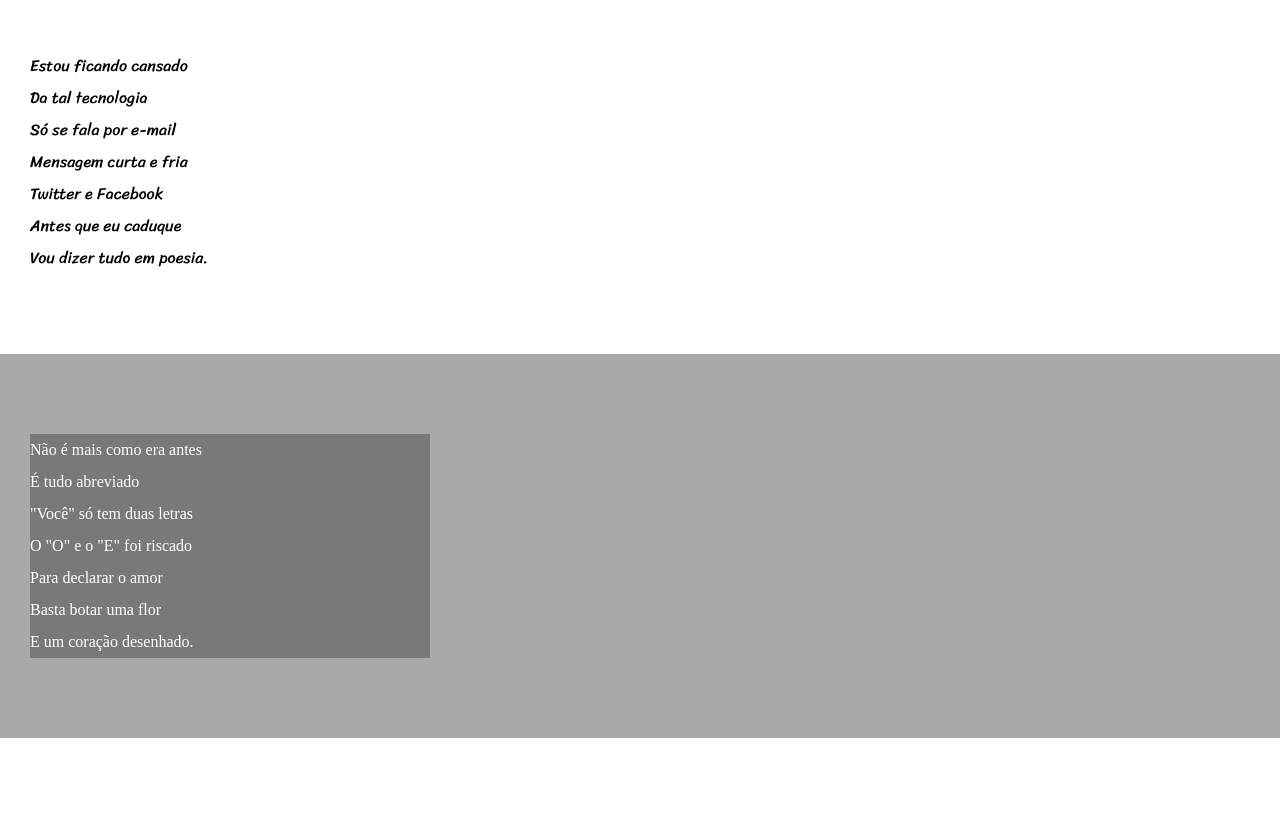
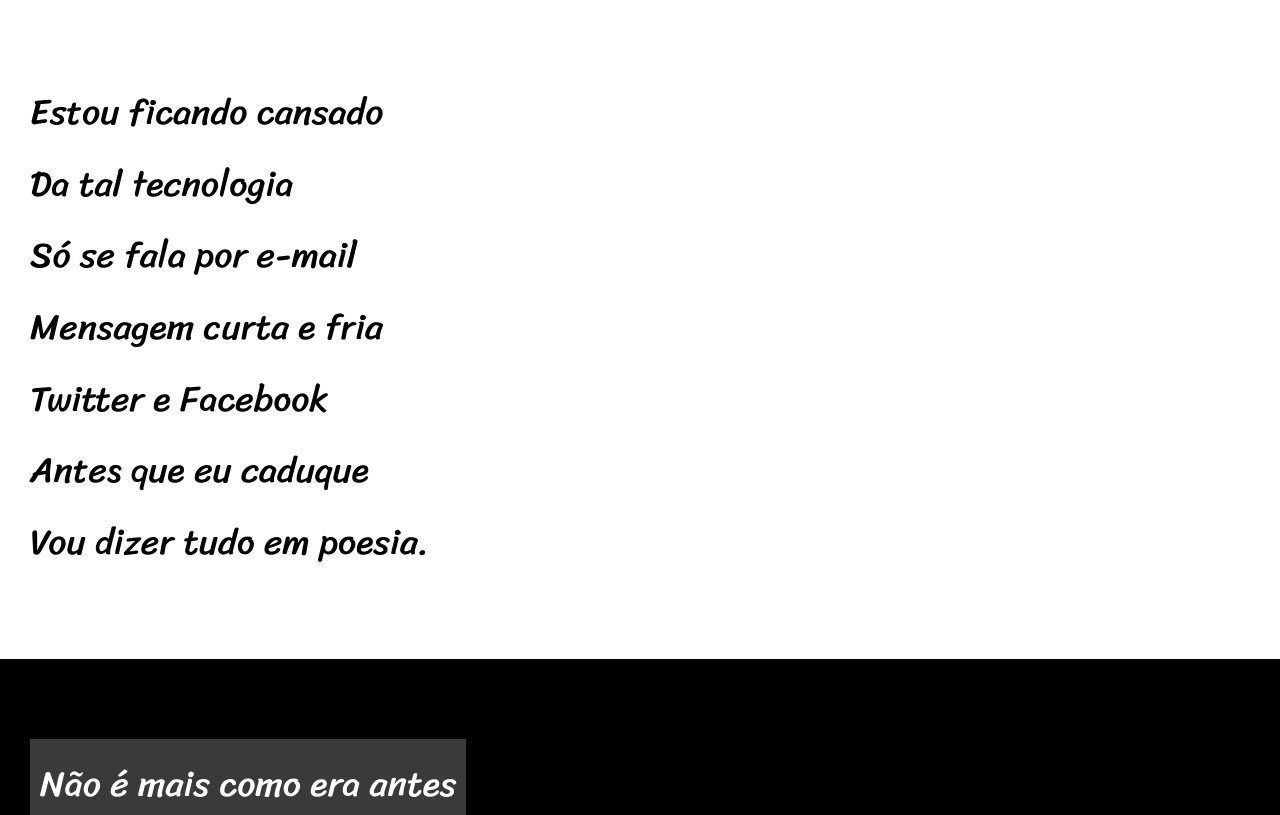
Before and after one commit to jhonseloi/html5-css3, a plain HTML site: page desafios/d012/cordel.html in a window 1280 px wide. Shown: the part 235-1050 px from the top of the page. Drawn offline with Linux system fonts and the light colour scheme.

Commit message:
atualização

```diff
--- a/desafios/d012/estilo/style.css
+++ b/desafios/d012/estilo/style.css
@@ -5,17 +5,20 @@
 @import url('https://fonts.googleapis.com/css2?family=Sriracha&display=swap');
 
 * {
+    font-size: 1em;
     margin: 0px;
     padding: 0px;
 }
 
 :root {
-    --fonte-destaque: 'Passion One', cursive;
-    --fonte-padrao: 'Sriracha', cursive;
+    --fonte1: Verdana, Geneva, Tahoma, sans-serif;
+    --fonte2: 'Passion One', cursive;
+    --fonte3: 'Sriracha', cursive;
 }
 
 html, body {
     background-color: darkgray;
+    font-family: var(--fonte1);
     min-height: 100vh;
 }
 
@@ -26,13 +29,12 @@ header {
 }
 
 header > h1 {
-    font: 5em var(--fonte-destaque);
+    font: 8vw var(--fonte2);
     padding-top: 50px;
     font-variant: small-caps;
 }
 
 header p {
-    font-family: var(--fonte-destaque);
     padding-bottom: 50px;
 }
 
@@ -47,6 +49,8 @@ a:hover {
 }
 
 section {
+    font-family: var(--fonte3);
+    font-size: 2.8vw;
     padding-top: 10vh;
     padding-bottom: 10vh;
     padding-left: 30px;
@@ -56,17 +60,17 @@ section {
 section.normal {
     background-color: white;
     color: black;
-    font-family: var(--fonte-padrao);
 }
 
 section.imagem {
-    background: black url(../imagens/background001.jpg) right, center no-repeat fixed;
+    background-color: black;
     color: white;
 }
 
 section.imagem > p {
-    background-color: rgba(0, 0, 0, 0.281);
-    width: 400px;
+    background-color: rgba(255, 255, 255, 0.226);
+    display: inline-block;
+    padding: 10px;
 }
 
 footer {
```
